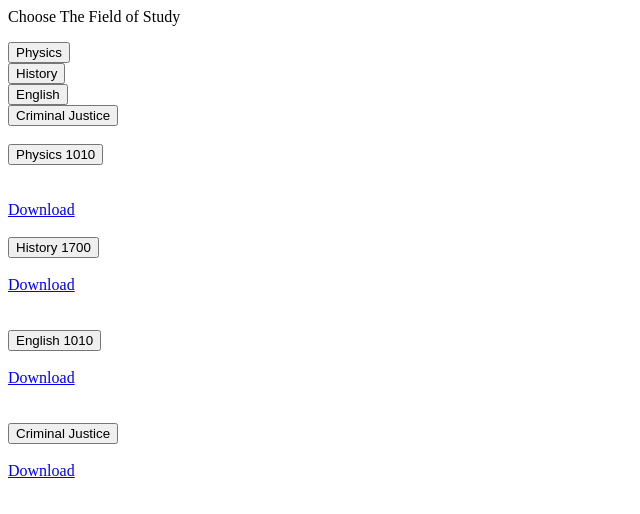
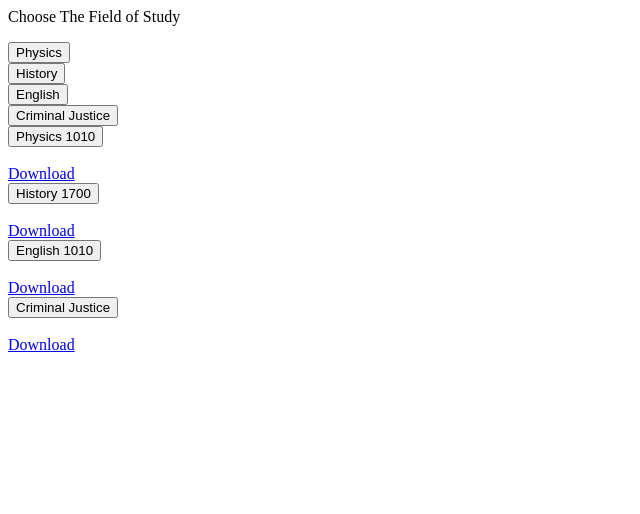
Before and after one commit to jacoblonghurst/jacoblonghurst.com, a plain HTML site: page public/views/templates/eportfolio/index.html in a window 1280 px wide. Shown: the whole page, without its empty margins (0-640 px from the left). Drawn offline with Linux system fonts and the light colour scheme.

Commit message:
Fix pdf view and positioning

```diff
--- a/public/assets/css/stylesheet.css
+++ b/public/assets/css/stylesheet.css
@@ -408,6 +408,9 @@ button {
 	margin: 0 auto;
 	padding: 0;
 }
+.mb50 {
+	margin-bottom: 50px;
+}
 
 /*
 ==================================================
@@ -446,11 +449,30 @@ button {
 ==================================================
 */
 
-.pdf-div {
-	height: 600px;
+.pdf.div {
 	margin: 0 auto;
-	font-size: 30px;
-	color: black;
+	margin-top: 25px;
+	padding: 0;
+}
+.pdf.div.phys {
+	margin: 0 auto;
+	margin-top: 25px;
+	padding: 0;
+}
+.pdf.div.hist {
+	margin: 0 auto;
+	margin-top: 24px;
+	padding: 0;
+}
+.pdf.div.engl {
+	margin: 0 auto;
+	margin-top: 23px;
+	padding: 0;
+}
+.pdf.div.cj {
+	margin: 0 auto;
+	margin-top: 22px;
+	padding: 0;
 }
 /*.pdf.container {
 	background-color: #52ADDA;
--- a/public/views/templates/eportfolio/index.html
+++ b/public/views/templates/eportfolio/index.html
@@ -37,63 +37,41 @@
           </div>
         </div>
 
+
+        <div class="row pdf div">
+          <div class="span12 center">
             <!-- PHYSICS SECTION -->
-        <div class="row">
-          <div class="span12 center">
-            <br />
             <div ng-show="activePhysics">
               <button class="button alt blue center" ng-click="physics1010 = !physics1010">Physics 1010</button>
               <div ng-show="physics1010"><br />
-                <div class="pdf-div">
-                  <br />
-                  <a href="../../../assets/files/phys1010paper.pdf" class="button alt green" style="margin-bottom: 50px;">Download</a><br />
-                  <div class="pdf container">
+                <a href="../../../assets/files/phys1010paper.pdf" class="button alt green" style="margin-bottom: 50px;">Download</a>
                 <pdf-viewer delegate-handle="my-phys1010pdf-container" url="phys1010file" scale="1.75" show-toolbar="true"></pdf-viewer>
-                  </div>
-                </div>
-              </div>
               </div>
             </div>
 
             <!-- HISTORY SECTION -->
-          <div class="span12 center">
-            <br />
             <div ng-show="activeHistory">
               <button class="button alt blue center" ng-click="history1700 = !history1700">History 1700</button>
               <div ng-show="history1700"><br />
-                <div class="pdf-div">
-                  <a href="../../../assets/files/hist1700.pdf" class="button alt green">Download</a><br />
-                  <br />
+                <a href="../../../assets/files/hist1700.pdf" class="button alt green" style="margin-bottom: 50px;">Download</a>
                 <pdf-viewer delegate-handle="my-hist1700pdf-container" url="hist1700file" scale="1.75" show-toolbar="true"></pdf-viewer>
-                </div>
-              </div>
               </div>
             </div>
 
             <!-- ENGLISH SECTION -->
-          <div class="span12 center">
-            <br />
             <div ng-show="activeEngl">
               <button class="button alt blue center" ng-click="english1010 = !english1010">English 1010</button>
               <div ng-show="english1010"><br />
-                <div class="pdf-div">
-                  <a href="../../../assets/files/engl1010.pdf" class="button alt green">Download</a><br />
-                  <br />
+                <a href="../../../assets/files/engl1010.pdf" class="button alt green" style="margin-bottom: 50px;">Download</a>
                 <pdf-viewer delegate-handle="my-engl1010pdf-container" url="engl1010file" scale="1.75" show-toolbar="true"></pdf-viewer>
-                </div>
-              </div>
               </div>
             </div>
 
             <!-- CRIMINAL JUSTICE SECTION -->
-          <div class="span12 center">
-            <br />
             <div ng-show="activeCriminal">
               <button class="button alt blue center" ng-click="criminal = !criminal">Criminal Justice</button>
               <div ng-show="criminal"><br />
-                <div class="pdf-div">
-                  <a href="../../../assets/files/phys1010paper.pdf" class="button alt green">Download</a><br />
-                  <br />
+                <a href="../../../assets/files/phys1010paper.pdf" class="button alt green" style="margin-bottom: 50px;">Download</a>
                 <pdf-viewer delegate-handle="my-crimepdf-container" url="engl1010file" scale="1.75" show-toolbar="true"></pdf-viewer>
               </div>
             </div>
@@ -102,5 +80,4 @@
       </div>
     </div>
   </div>
-  </div>
 </section>
```
Lines whose indentation alone changed are shown as unchanged.
